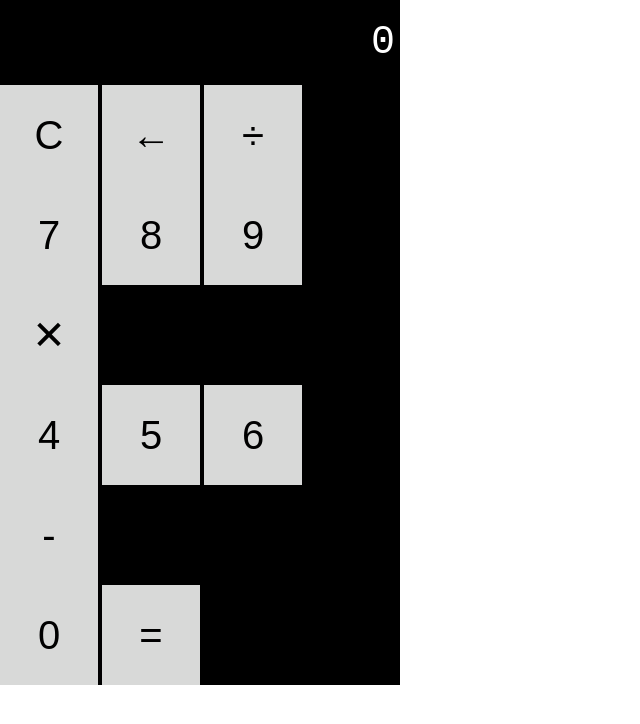
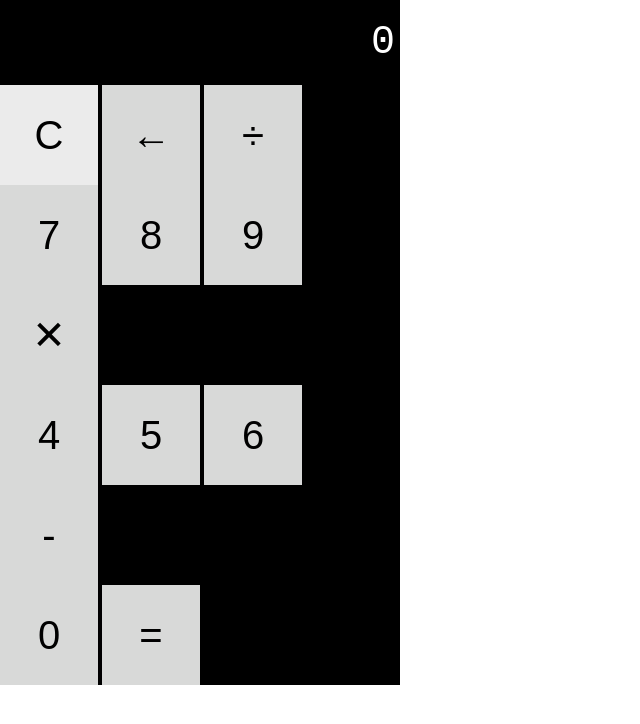
Before and after one commit to jeremysb1/calculator, a plain HTML site: page index.html in a window 1280 px wide. In both pictures the pointer is over the button 49 px from the left and 135 px from the top of the page. Shown: the whole page, without its empty margins (0-640 px from the left). Drawn offline with Linux system fonts and the light colour scheme.

Commit message:
added calc button active and hover styling

```diff
--- a/style.css
+++ b/style.css
@@ -30,3 +30,10 @@ body {
     font-size: 40px;
     cursor: pointer;
 }
+.calc-button:hover {
+    background-color: #ebebeb;
+}
+
+.calc-button:active {
+    background-color: #bbbcbe;
+}
```
